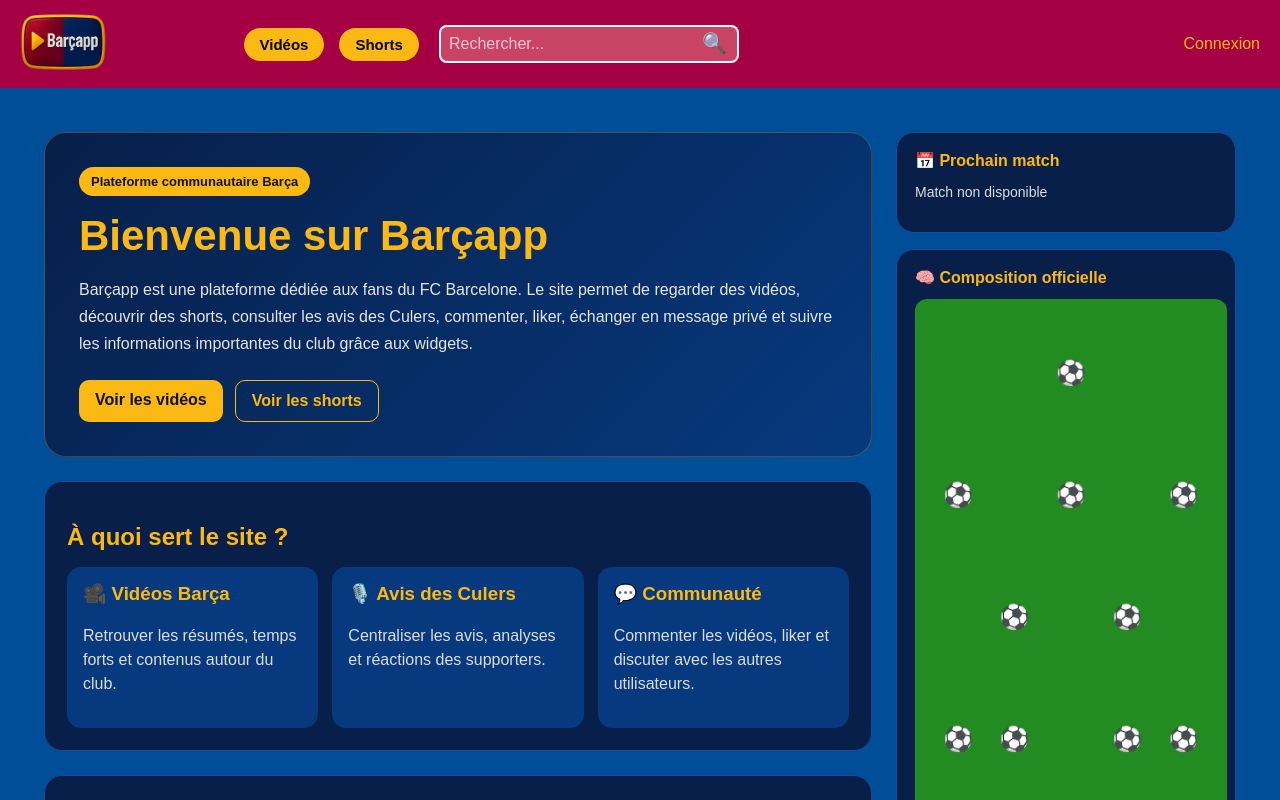
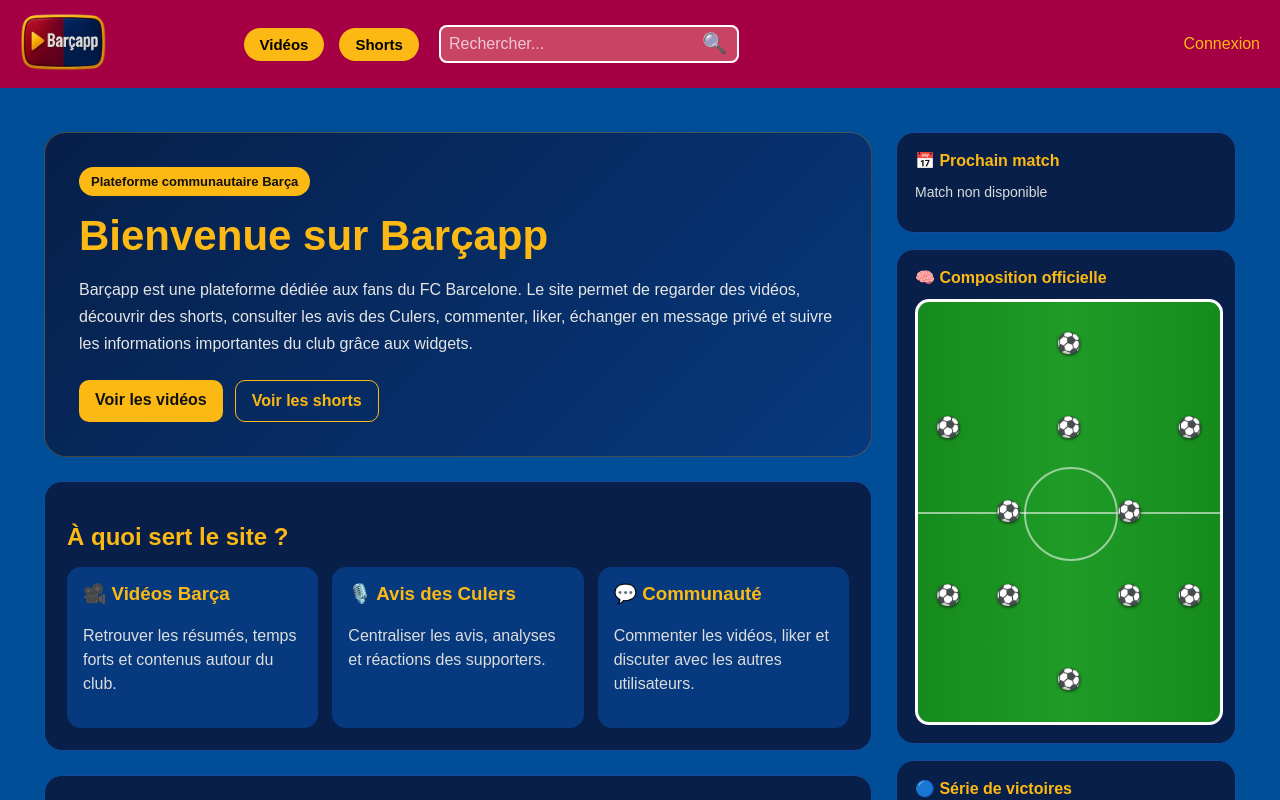
Before and after one commit to chablucas/front-barcapp, a React (Create React App) app: page / in a window 1280 px wide. Shown: the top 800 px of the page. Built offline with nearby package versions, Linux system fonts and the light colour scheme; no server answers.

Commit message:
Ajout Home Widget

```diff
--- a/src/components/LineupPreview.css
+++ b/src/components/LineupPreview.css
@@ -1,30 +1,70 @@
 .terrain {
-  background-color: #228B22;
-  padding: 20px;
-  border-radius: 12px;
+  background: linear-gradient(90deg, #168b1d 0%, #1f9b27 50%, #168b1d 100%);
+  border: 3px solid white;
+  border-radius: 14px;
   position: relative;
-  width: 90%;
-  min-height: 600px;
+  width: 100%;
+  height: 420px;
+  max-width: 320px;
+  margin: 0 auto;
   display: grid;
   grid-template-rows: repeat(5, 1fr);
   grid-template-columns: repeat(5, 1fr);
-  gap: 10px;
+  overflow: hidden;
+}
+
+.terrain::before {
+  content: '';
+  position: absolute;
+  inset: 50% 0 auto 0;
+  height: 2px;
+  background: rgba(255, 255, 255, 0.55);
+}
+
+.terrain::after {
+  content: '';
+  position: absolute;
+  width: 90px;
+  height: 90px;
+  border: 2px solid rgba(255, 255, 255, 0.55);
+  border-radius: 50%;
+  top: calc(50% - 45px);
+  left: calc(50% - 45px);
 }
 
 .poste {
+  position: relative;
+  z-index: 2;
   display: flex;
   flex-direction: column;
   align-items: center;
   justify-content: center;
+  min-width: 0;
+  text-align: center;
+  color: white;
+  font-weight: 700;
+  font-size: 12px;
+  line-height: 1.1;
+  padding: 2px;
+  text-shadow: 0 1px 3px rgba(0, 0, 0, 0.7);
 }
 
 .player-icon {
-  font-size: 24px;
-  margin-bottom: 4px;
+  font-size: 20px;
+  margin-bottom: 3px;
 }
 
-/* Positionnement simplifié pour la démo */
+.poste span,
+.poste p,
+.poste div {
+  max-width: 58px;
+  overflow-wrap: break-word;
+  word-break: normal;
+}
+
+/* Positionnement */
 .gk   { grid-column: 3; grid-row: 5; }
+
 .lb   { grid-column: 1; grid-row: 4; }
 .cb1  { grid-column: 2; grid-row: 4; }
 .cb2  { grid-column: 4; grid-row: 4; }
@@ -38,3 +78,18 @@
 .rw   { grid-column: 5; grid-row: 2; }
 
 .st   { grid-column: 3; grid-row: 1; }
+
+@media (max-width: 800px) {
+  .terrain {
+    height: 380px;
+    max-width: 300px;
+  }
+
+  .poste {
+    font-size: 11px;
+  }
+
+  .player-icon {
+    font-size: 18px;
+  }
+}
--- a/src/components/LineupPreview.js
+++ b/src/components/LineupPreview.js
@@ -17,12 +17,39 @@
 ];
 
 const joueursBarca = [
-  'Marc-André ter Stegen', 'Joan García', 'Iñaki Peña', 'Wojciech Szczęsny',
-  'Jules Koundé', 'Ronald Araújo', 'Andreas Christensen', 'Alejandro Baldé',
-  'Pau Cubarsí', 'Íñigo Martínez', 'Héctor Fort',
-  'Frenkie de Jong', 'Pedri', 'Gavi', 'Fermín López', 'Marc Casadó', 'Dani Olmo',
-  'Lamine Yamal', 'Raphinha', 'Robert Lewandowski', 'Ferran Torres',
-  'Ansu Fati', 'Pau Víctor'
+  // Gardiens
+  'Joan García',
+  'Marc-André ter Stegen',
+  'Wojciech Szczęsny',
+
+  // Défenseurs
+  'Jules Koundé',
+  'Ronald Araújo',
+  'Pau Cubarsí',
+  'Íñigo Martínez',
+  'Andreas Christensen',
+  'Alejandro Baldé',
+  'Eric García',
+  'Héctor Fort',
+  'Gerard Martín',
+
+  // Milieux
+  'Frenkie de Jong',
+  'Pedri',
+  'Gavi',
+  'Marc Casadó',
+  'Marc Bernal',
+  'Fermín López',
+  'Dani Olmo',
+
+  // Attaquants
+  'Lamine Yamal',
+  'Raphinha',
+  'Robert Lewandowski',
+  'Ferran Torres',
+  'Roony Bardghji',
+  'Marcus Rashford',
+  'Gordon'
 ];
 
 const LineupPreview = ({ composition, setComposition }) => {
```
